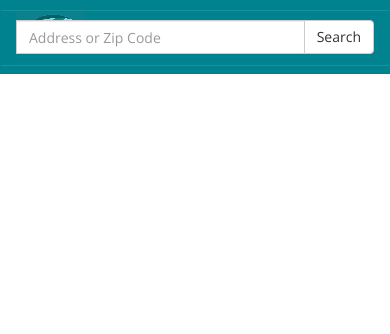
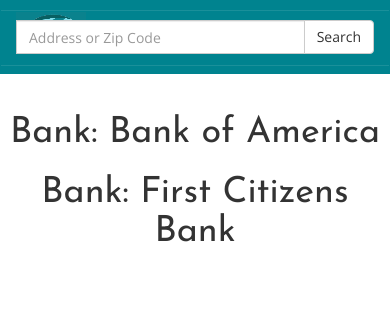
Before and after one commit to andrewmusicant/final_project, a Django app: a page that uses lending_app/templates/bankVbank.html in a window 390 px wide. Shown: the top 334 px of the page. Run offline with Django 3.2, Linux system fonts and the light colour scheme; some libraries are stand-ins or nearby versions.

Commit message:
added columns to bank comparison page

```diff
--- a/lending_app/static/css/style.css
+++ b/lending_app/static/css/style.css
@@ -233,3 +233,11 @@ rect {
 rect:hover{
 fill: #00ACC1
 }
+
+/**********************
+Bank VS Bank
+**********************/
+
+.col-md-6 {
+  text-align: center;
+}
--- a/lending_app/templates/bankVbank.html
+++ b/lending_app/templates/bankVbank.html
@@ -1,2 +1,15 @@
 {% extends 'base.html' %}
 {% load static %}
+{% block body %}
+<div class="row">
+  <div class="col-md-6">
+    <h1>Bank: Bank of America</h1>
+
+  </div>
+  <div class="col-md-6">
+    <h1>Bank: First Citizens Bank</h1>
+
+  </div>
+
+</div>
+{% endblock %}
```
